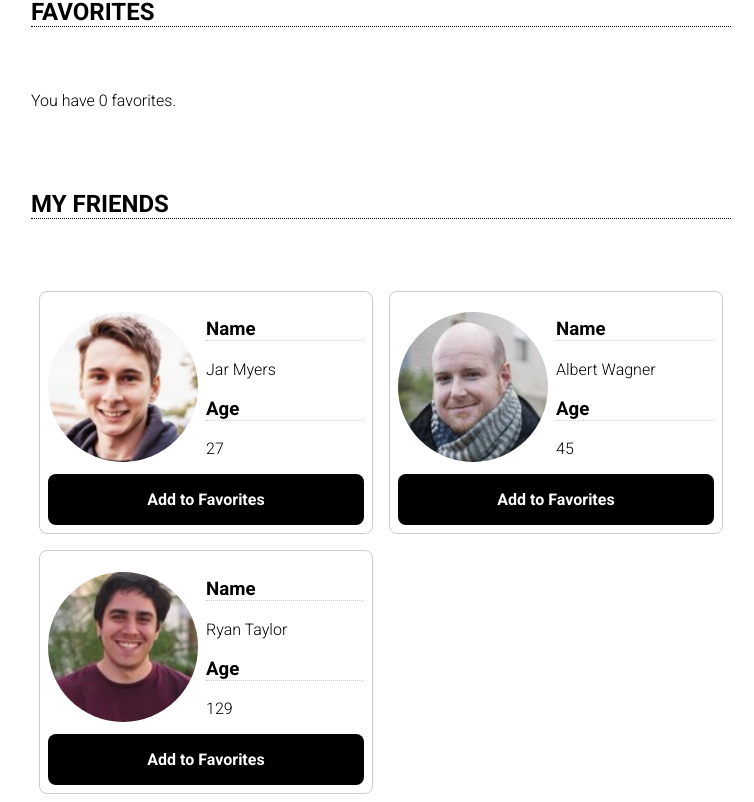
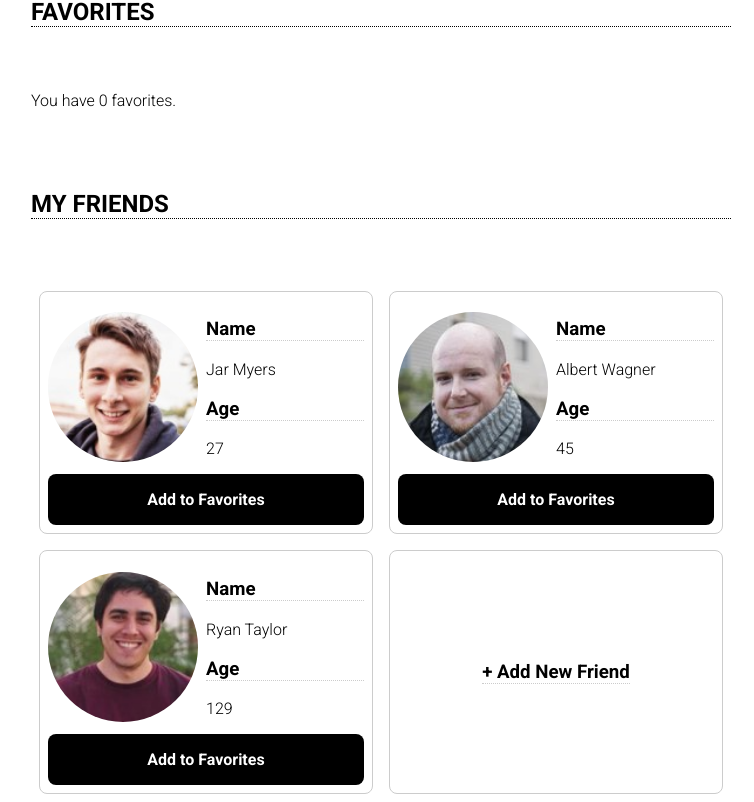
Before and after one commit to brettshackett/friend-tracker, a React (Create React App) app: page / in a window 1280 px wide. Shown: the part 412-1214 px from the top of the page, without its empty margins (259-1013 px from the left). Built offline with nearby package versions, Linux system fonts and the light colour scheme.

Commit message:
added context, began new friend form

```diff
--- a/src/App.js
+++ b/src/App.js
@@ -1,36 +1,27 @@
 import { BrowserRouter, Route, Routes } from 'react-router-dom';
 import { FriendDetailPage } from './pages/FriendDetailPage';
 import { FriendsPage } from './pages/FriendsPage';
+import { NewFriendPage } from './pages/NewFriendPage';
 import { UserProfilePage } from './pages/UserProfilePage';
 import { NavBar } from './components/NavBar';
 import styles from  './App.module.css';
-import { useState } from 'react';
+import { FavoritesProvider } from './components/FavoritesProvider';
 
 
 export const App = () => {
-  const existingState = JSON.parse(localStorage.getItem('favoriteIds'));
-  const [favoriteIds, setFavoriteIds] = useState(existingState || []);
-
-  const toggleFavorite = personId => {
-    let newFavoriteIds = favoriteIds.includes(personId)
-    ? favoriteIds.filter(id => id !== personId)
-    : favoriteIds.concat(personId);
-
-      setFavoriteIds(newFavoriteIds);
-      localStorage.setItem('favoriteIds', JSON.stringify(newFavoriteIds));
-  }
-
   return (
     <BrowserRouter>
       <NavBar />
-      <div className = {styles.contentContainer}>
-        <Routes>
-          <Route exact path='/' element={<FriendsPage favoriteIds={favoriteIds} onToggleFavorite={toggleFavorite} />
-          } />
-          <Route path='/friends/:friendId' element = {<FriendDetailPage favoriteIds={favoriteIds} onToggleFavorite={toggleFavorite} />} />
-          <Route path='/user-profile' element = {<UserProfilePage />}/>
-        </Routes>
-      </div>
+      <FavoritesProvider>
+        <div className = {styles.contentContainer}>
+          <Routes>
+            <Route exact path='/' element={<FriendsPage />} />
+            <Route path='/friends/:friendId' element = {<FriendDetailPage />} />
+            <Route path='/user-profile' element = {<UserProfilePage />}/>
+            <Route path='/new-friend' element = {<NewFriendPage />} />
+          </Routes>
+        </div>
+      </FavoritesProvider>
     </BrowserRouter>
   );
  };
--- /dev/null
+++ b/src/components/FavoritesProvider.js
@@ -0,0 +1,24 @@
+import { useState } from 'react';
+import { FavoritesContext } from '../contexts/FavoritesContext';
+
+const FavoritesProvider = ({ children }) => {
+    const existingState = JSON.parse(localStorage.getItem('favoriteIds'));
+    const [favoriteIds, setFavoriteIds] = useState(existingState || []);
+
+    const toggleFavorite = personId => {
+      let newFavoriteIds = favoriteIds.includes(personId)
+      ? favoriteIds.filter(id => id !== personId)
+      : favoriteIds.concat(personId);
+
+        setFavoriteIds(newFavoriteIds);
+        localStorage.setItem('favoriteIds', JSON.stringify(newFavoriteIds));
+    }
+
+    return(
+        <FavoritesContext.Provider value={{ favoriteIds, toggleFavorite }}>
+            {children}
+        </FavoritesContext.Provider>
+    );
+};
+
+export { FavoritesProvider }
--- /dev/null
+++ b/src/components/NewFriendCard.js
@@ -0,0 +1,16 @@
+import styles from './NewFriendCard.module.css';
+import PropTypes from 'prop-types'
+
+const NewFriendCard = ({ onClick = () => {} }) => {
+    return(
+        <div className={styles.cardContainer} onClick={onClick}>
+            <h3>+ Add New Friend</h3>
+        </div>
+    )
+};
+
+NewFriendCard.propTypes = {
+    onClick: PropTypes.func,
+}
+
+export { NewFriendCard };
--- /dev/null
+++ b/src/components/NewFriendCard.module.css
@@ -0,0 +1,12 @@
+.cardContainer{
+    border: 1px solid #ccc;
+    border-radius: 8px;
+    padding: 8px;
+    cursor: pointer;
+    align-items: center;
+    box-sizing: border-box;
+    display: flex;
+    justify-content: center;
+    height: 100%;
+    min-height: 240px;
+}
--- a/src/components/PeopleList.js
+++ b/src/components/PeopleList.js
@@ -1,14 +1,19 @@
 import PropTypes from 'prop-types';
 import {PersonCard} from './PersonCard';
+import { NewFriendCard } from './NewFriendCard';
 import styles from './PeopleList.module.css';
+import { useNavigate } from 'react-router-dom';
 
 const PeopleList = ({
     people,
     onClickPerson = () => {},
     onPersonAction,
     personActionName,
+    allowAdditions,
 
 }) => {
+    const navigate = useNavigate();
+
     return (
         <div className = {styles.peopleList}>
         {people.map(person => (
@@ -20,6 +25,10 @@ const PeopleList = ({
                 onAction={onPersonAction} />
             </div>
         ))}
+        {allowAdditions && (<div className = {styles.peopleListItem}>
+            <NewFriendCard onClick={() => navigate('/new-friend')} />
+            </div>
+        )}
         </div>
     )
 }
@@ -34,6 +43,9 @@ PeopleList.propTypes = {
         })
     ).isRequired,
     onClickPerson: PropTypes.func,
+    personActionName: PropTypes.string,
+    onPersonAction: PropTypes.func,
+    allowAdditions: PropTypes.bool,
 }
 
 export { PeopleList }
--- a/src/components/PersonCard.js
+++ b/src/components/PersonCard.js
@@ -50,6 +50,8 @@ PersonCard.propTypes = {
         age: PropTypes.number
     }).isRequired,
     onCardClicked: PropTypes.func,
+    actionNamea: PropTypes.string,
+    onAction: PropTypes.func,
 };
 
 export {PersonCard};
--- a/src/components/ProfileInfo.js
+++ b/src/components/ProfileInfo.js
@@ -4,12 +4,11 @@ import { Tag } from './Tag';
 
 const ProfileInfo = ({
     person: { profilePicUrl, name, age, bio, dob, interests },
-    onToggleFavorite = () => {}
+    actionName,
+    onAction,
 }) => {
     // props destructered
-    const displaySummary = message =>{
-        alert(`${name} is ${age} years old. ${message}`)
-    }
+
     return (
         <>
         <div className={styles.profilePicContainer}>
@@ -20,7 +19,6 @@ const ProfileInfo = ({
                 alt={`${name} smiling`} />
             </div>
         </div>
-        <button onClick={() => displaySummary('Hi there.')}>Display Summary</button>
         <h3 className = {styles.detailHeading}>Name</h3>
         <p>{name}</p>
         <h3 className = {styles.detailHeading}>Age</h3>
@@ -31,7 +29,7 @@ const ProfileInfo = ({
         <p>{dob}</p>
         <h3 className = {styles.detailHeading}>Interests</h3>
         {interests.map(interest => <Tag key = {interest} text ={interest} />)}
-        <button onClick={onToggleFavorite} className ={styles.actionButton}>Toggle Favorite</button>
+        {actionName && onAction && <button onClick={onAction} className ={styles.actionButton}>{actionName}</button>}
         </>
       );
 }
@@ -45,6 +43,8 @@ ProfileInfo.propTypes = {
         dob: PropTypes.string,
         interests: PropTypes.arrayOf(PropTypes.string).isRequired
     }).isRequired,
+    actionName: PropTypes.string,
+    onAction: PropTypes.func,
 }
 
 export {ProfileInfo}
--- a/src/components/Welcome.js
+++ b/src/components/Welcome.js
@@ -4,13 +4,18 @@ import { useState } from 'react';
 
 
 const WelcomeMessage = ({name}) => {
-    const [isVisible, setIsVisible] = useState(true);
+    const hasBeenHidden = localStorage.getItem('welcomeMessageHidden');
+    const [isVisible, setIsVisible] = useState(!hasBeenHidden);
 
+    const hide = () => {
+        setIsVisible(false);
+        localStorage.setItem('welcomeMessageHidden', true);
+    }
 
     return isVisible ? (
         <div className={styles.welcomeMessage}>
             <h2>Welcome to Friend Tracker, {name}</h2>
-            <button onClick = {() => setIsVisible(false)}>Hide</button>
+            <button onClick = {hide}>Hide</button>
         </div>
     ): null;
 };
--- /dev/null
+++ b/src/contexts/FavoritesContext.js
@@ -0,0 +1,3 @@
+import { createContext } from 'react';
+
+export const FavoritesContext = createContext(null)
--- a/src/pages/FriendDetailPage.js
+++ b/src/pages/FriendDetailPage.js
@@ -1,8 +1,12 @@
 import { useParams, Link } from 'react-router-dom';
 import { friendsData } from "../data";
 import { ProfileInfo } from "../components/ProfileInfo";
+import { useContext } from 'react';
+import { FavoritesContext } from '../contexts/FavoritesContext'
 
-const FriendDetailPage =({favoriteIds, onToggleFavorite})=>{
+const FriendDetailPage =()=>{
+
+    const { favoriteIds,toggleFavorite } = useContext(FavoritesContext);
     const { friendId } = useParams();
     const selectedFriend = friendsData.find(friend => friend.id === friendId);
 
@@ -11,7 +15,8 @@ const FriendDetailPage =({favoriteIds, onToggleFavorite})=>{
     return selectedFriend ?(
         <ProfileInfo
             person={selectedFriend}
-            onToggleFavorite={() => onToggleFavorite(friendId)}/>
+            actionName={isFavorite ? 'Remove from Favorites' : 'Add to Favorites'}
+            onAction={() => toggleFavorite(friendId)}/>
     ):
     <>
     <p>Oops! Couldnt find that friend</p>
--- a/src/pages/FriendsPage.js
+++ b/src/pages/FriendsPage.js
@@ -2,9 +2,14 @@ import { WelcomeMessage } from '../components/Welcome';
 import { myProfileData, friendsData } from '../data';
 import { PeopleList } from '../components/PeopleList';
 import { useNavigate } from 'react-router-dom';
-import styles from './FriendsPage.module.css'
+import styles from './FriendsPage.module.css';
+import { useContext } from 'react';
+import { FavoritesContext } from '../contexts/FavoritesContext'
 
-const FriendsPage = ({ favoriteIds, onToggleFavorite =()=> {} }) => {
+const FriendsPage = () => {
+
+  const { favoriteIds,toggleFavorite } = useContext(FavoritesContext);
+
   const navigate = useNavigate();
 
   const favorites = favoriteIds.map(id => friendsData.find(friend => friend.id === id));
@@ -24,15 +29,17 @@ const FriendsPage = ({ favoriteIds, onToggleFavorite =()=> {} }) => {
         people = {favorites}
         onClickPerson={goToPersonDetail}
         personActionName = 'Remove from Favorites'
-        onPersonAction ={onToggleFavorite} />
+        onPersonAction ={toggleFavorite} />
       <h2 className={styles.contentHeading}>My Friends</h2>
       <PeopleList
         people = {nonFavorites}
         onClickPerson={goToPersonDetail}
         personActionName = 'Add to Favorites'
-        onPersonAction={onToggleFavorite} />
+        onPersonAction={toggleFavorite}
+        allowAdditions />
     </>
   )
 };
 
+
 export {FriendsPage};
--- /dev/null
+++ b/src/pages/NewFriendPage.js
@@ -0,0 +1,7 @@
+const NewFriendPage = () => {
+    return(
+        <h1>I'm the new friend pages</h1>
+    )
+}
+
+export { NewFriendPage }
```
Also changed, not shown: 1 other file (tests, documents, lock files or other folders).
